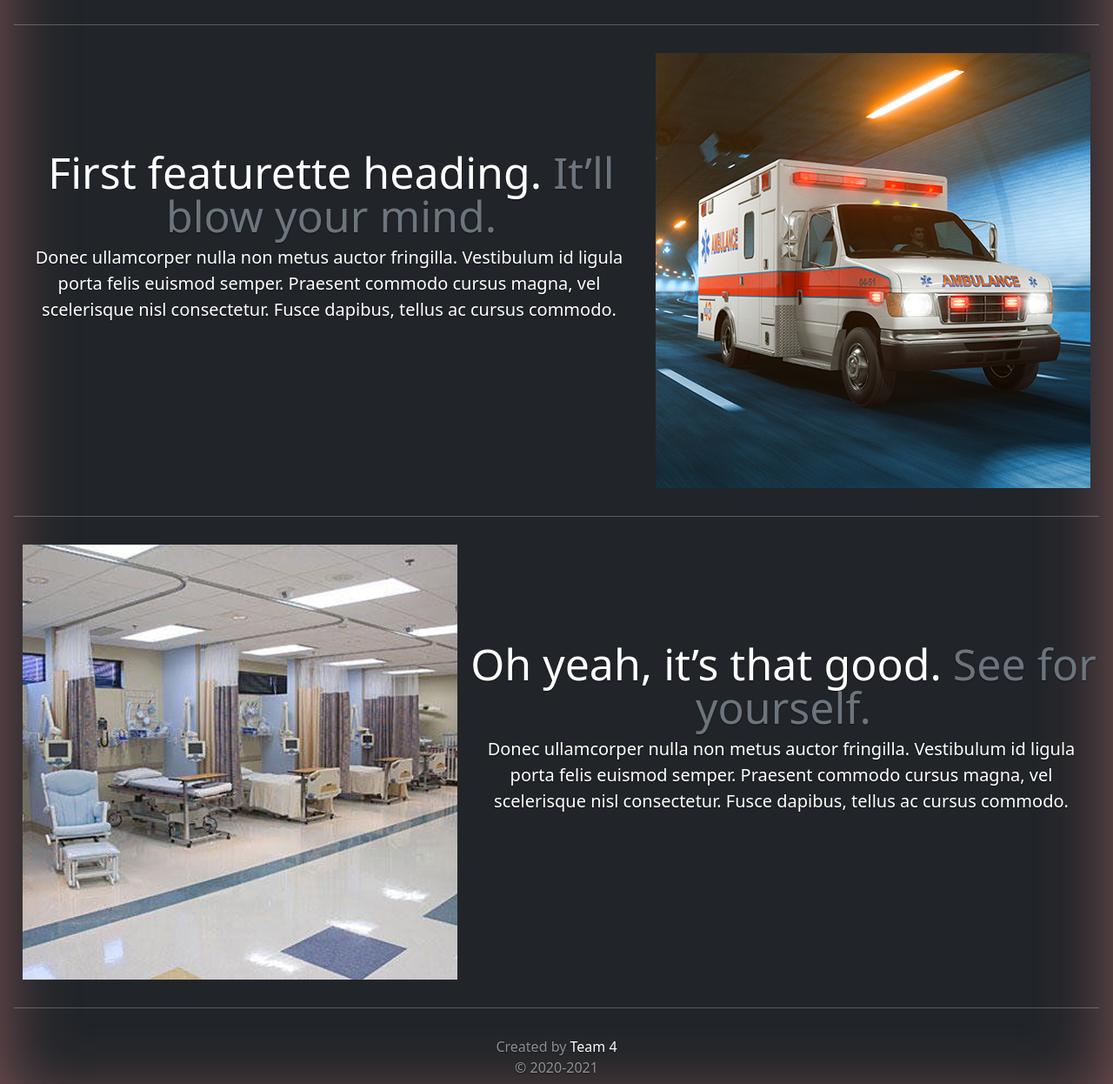
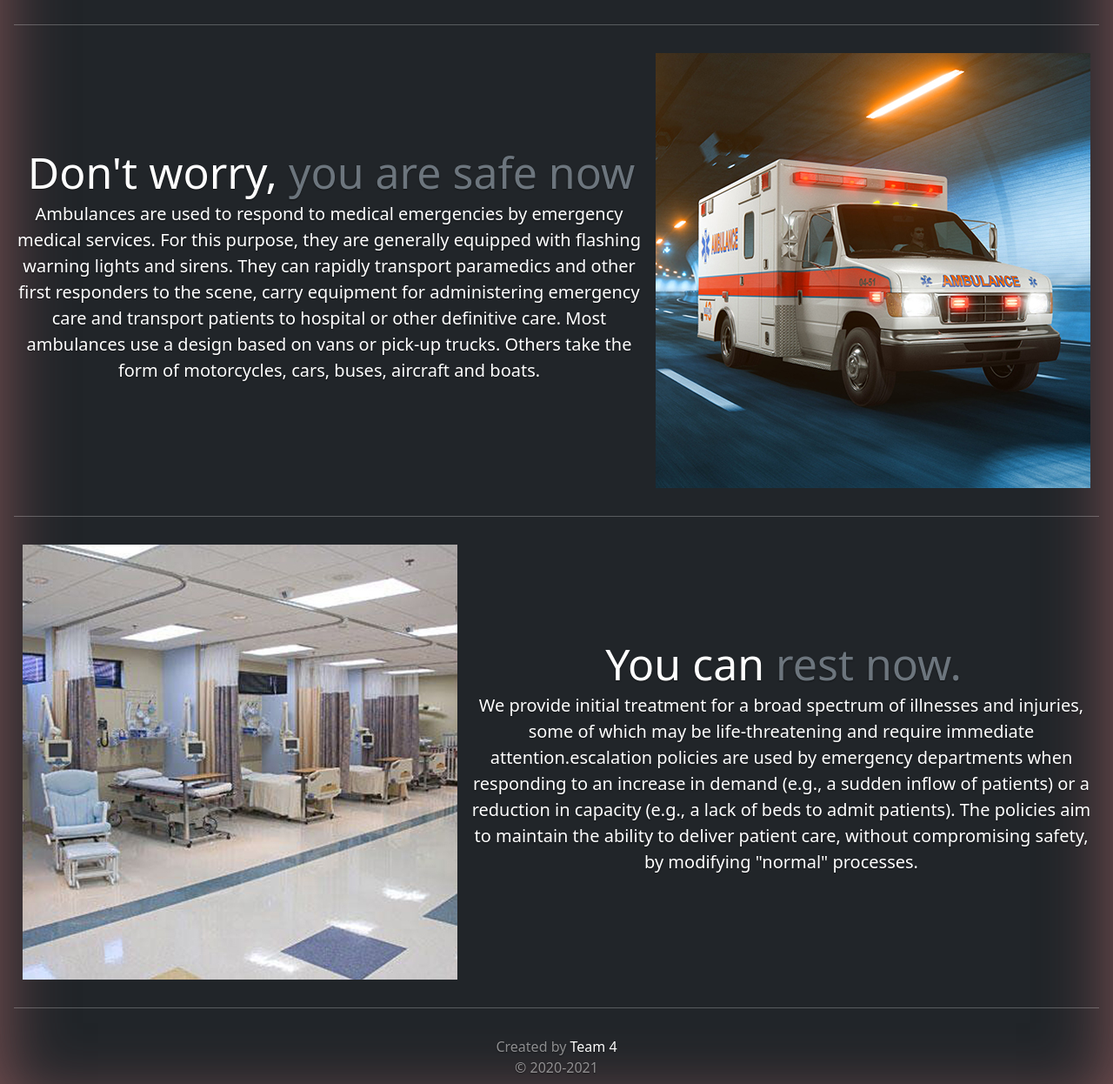
Before and after one commit to MostafaAbbas-git/Emergency-Department, a Python web app: template templates/about-us.html in a window 1280 px wide. Shown: the part 376-1622 px from the top of the page at 87% size. Run offline with Jinja, Linux system fonts and the light colour scheme; the template is opened without the code that fills it, so the values that code supplies are empty; some libraries are stand-ins or nearby versions.

Commit message:
Update about-us.html
about-us Done

```diff
--- a/templates/about-us.html
+++ b/templates/about-us.html
@@ -1,5 +1,6 @@
 <!doctype html>
 <html lang="en" class="h-100">
+
 <head>
    <meta charset="utf-8">
    <meta name="viewport" content="width=device-width, initial-scale=1">
@@ -9,11 +10,12 @@
       integrity="sha384-giJF6kkoqNQ00vy+HMDP7azOuL0xtbfIcaT9wjKHr8RbDVddVHyTfAAsrekwKmP1" crossorigin="anonymous">
    <link href="../static/css/style.css" rel="stylesheet">
 </head>
+
 <body class="d-flex h-500 text-center text-white bg-dark">
    <div class="main-container-1">
       <div class="d-flex w-100 p-3 mx-auto flex-column">
          <header class="mb-auto">
-            <div >
+            <div>
                <a href="index" style="color: inherit;text-decoration: none;">
                   <h3 class="float-md-start mb-0">Emergency Department</h3>
                </a>
@@ -40,7 +42,8 @@
                   <div class="carousel-caption d-none d-md-block">
                      <h5>Emergency Department</h5>
                      <p>The department of a hospital responsible for the provision of medical and surgical care to
-                        patients arriving at the hospital in need of immediate care. Emergency department personnel may also
+                        patients arriving at the hospital in need of immediate care. Emergency department personnel may
+                        also
                         respond
                         to certain situations within the hospital such cardiac arrests.
                      </p>
@@ -51,33 +54,42 @@
          <hr class="featurette-divider">
          <div class="row featurette">
             <div class="col-md-7">
-               <h2 class="featurette-heading">First featurette heading. <span class="text-muted">It’ll blow your mind.</span>
+               <h2 class="featurette-heading">Don't worry, <span class="text-muted">you are safe now</span>
                </h2>
-               <p class="lead">Donec ullamcorper nulla non metus auctor fringilla. Vestibulum id ligula porta felis euismod
-                  semper. Praesent commodo cursus magna, vel scelerisque nisl consectetur. Fusce dapibus, tellus ac cursus
-                  commodo.
+               <p class="lead"> Ambulances are used to respond to medical emergencies by emergency
+                  medical services. For this purpose, they are generally equipped with flashing warning lights and
+                  sirens. They can rapidly transport paramedics and other first responders to the scene, carry equipment
+                  for administering emergency care and transport patients to hospital or other definitive care. Most
+                  ambulances use a design based on vans or pick-up trucks. Others take the form of motorcycles, cars,
+                  buses, aircraft and boats.
                </p>
             </div>
             <div class="col-md-5">
-               <img src="../static/images/ambula.jpg" alt="car" width="500" height="500" class="featurette-image img-fluid mx-auto">
+               <img src="../static/images/ambula.jpg" alt="car" width="500" height="500"
+                  class="featurette-image img-fluid mx-auto">
             </div>
          </div>
          <hr class="featurette-divider">
          <div class="row featurette">
             <div class="col-md-7 order-md-2">
-               <h2 class="featurette-heading">Oh yeah, it’s that good. <span class="text-muted">See for yourself.</span></h2>
-               <p class="lead">Donec ullamcorper nulla non metus auctor fringilla. Vestibulum id ligula porta felis euismod
-                  semper. Praesent commodo cursus magna, vel scelerisque nisl consectetur. Fusce dapibus, tellus ac cursus
-                  commodo.
+               <h2 class="featurette-heading">You can <span class="text-muted">rest now.</span>
+               </h2>
+               <p class="lead">We provide initial treatment for a broad spectrum of illnesses and injuries, some of
+                  which may be life-threatening and require immediate attention.escalation policies are used by
+                  emergency departments when responding to an increase in demand (e.g., a sudden inflow of patients) or
+                  a reduction in capacity (e.g., a lack of beds to admit patients). The policies aim to maintain the
+                  ability to deliver patient care, without compromising safety, by modifying "normal" processes.
                </p>
             </div>
             <div class="col-md-5 order-md-1">
-               <img src="../static/images/room.jpg" alt="car" width="500" height="500" class="featurette-image img-fluid mx-auto">
+               <img src="../static/images/room.jpg" alt="car" width="500" height="500"
+                  class="featurette-image img-fluid mx-auto">
             </div>
          </div>
          <hr class="featurette-divider">
          <footer class="mt-auto text-white-50">
-            <p>Created by <a href="contact-us" class="text-white" style="text-decoration:none">Team 4</a> <br>&copy; 2020-2021</p>
+            <p>Created by <a href="contact-us" class="text-white" style="text-decoration:none">Team 4</a> <br>&copy;
+               2020-2021</p>
          </footer>
       </div>
       <script src="https://kit.fontawesome.com/d2a044ecc6.js" crossorigin="anonymous"></script>
@@ -85,4 +97,5 @@
          integrity="sha384-ygbV9kiqUc6oa4msXn9868pTtWMgiQaeYH7/t7LECLbyPA2x65Kgf80OJFdroafW"
          crossorigin="anonymous"></script>
 </body>
+
 </html>
```
Lines whose indentation alone changed are shown as unchanged.
